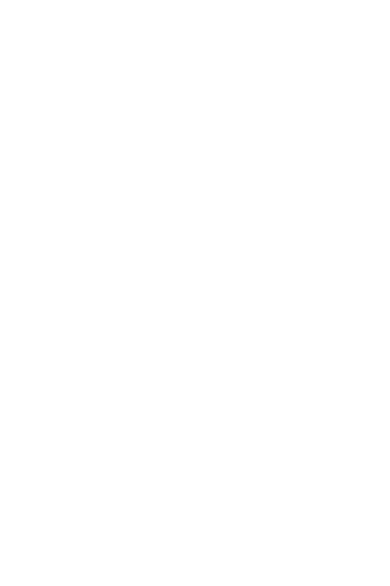
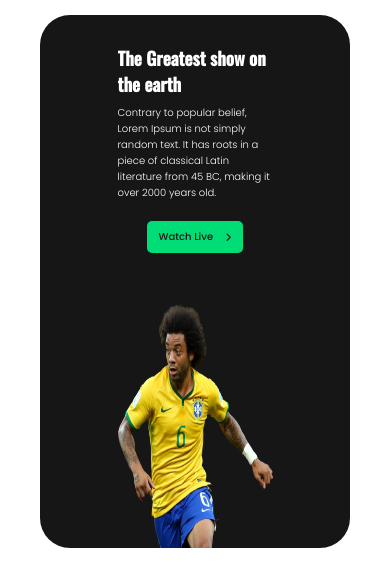
Before and after one commit to Marzan-Bin-Rahman/world-cup-fever, a plain HTML site: page index.html in a window 390 px wide. Drawn offline with nearby package versions, Linux system fonts and the light colour scheme.

Commit message:
header section done

```diff
--- a/css/style.css
+++ b/css/style.css
@@ -0,0 +1,177 @@
+/* google fonts */
+@import url('https://fonts.googleapis.com/css2?family=Oswald:wght@500&family=Poppins:wght@300;400;500;600&display=swap');
+/*
+font-family: 'Oswald', sans-serif;
+font-family: 'Poppins', sans-serif;
+*/
+
+/* global style */
+
+
+* {
+     margin: 0;
+     padding: 0;
+     box-sizing: border-box;
+     overflow-x: hidden;
+}
+
+h1 {
+     font-family: 'Oswald', sans-serif;
+}
+
+h3,
+p,
+button {
+     font-family: 'Poppins', sans-serif;
+}
+
+button {
+     cursor: pointer;
+     font-weight: 500;
+}
+
+/* styling the header */
+
+#header {
+     margin: 50px 100px;
+     display: flex;
+     height: fit-content;
+     width: fit-content;
+     background-color: #161616;
+     border-radius: 30px;
+}
+
+#header .text-container {
+     display: flex;
+     width: 50%;
+     margin: 50px;
+     flex-direction: column;
+     justify-content: center;
+     align-items: center;
+}
+
+#header .text-container h1 {
+     color: #ffffff;
+     font-size: 50px;
+}
+
+#header .text-container p {
+     font-size: 16px;
+     color: #ffffff;
+     margin-top: 20px;
+     font-weight: lighter;
+}
+
+#header .text-container button {
+     padding: 16px 25px;
+     background-color: #00dd76;
+     color: #161616;
+     border: none;
+     border-radius: 5px;
+     margin: 30px 0;
+     font-size: 20px;
+     display: flex;
+     justify-content: center;
+     align-items: center;
+}
+
+#header .text-container button i {
+     margin-left: 20px;
+}
+
+#header .header-img {
+     width: 50%;
+     display: flex;
+     align-items: flex-start;
+}
+
+#header .header-img img {
+     width: 100%;
+     height: 100%;
+}
+
+
+
+
+
+
+
+
+
+
+
+/* responsive zone */
+
+/* tablet zone */
+
+@media (max-width: 992px) {
+
+     /* tablet */
+
+     #header {
+          margin: 50px;
+     }
+
+     #header .text-container {
+          margin: 30px;
+     }
+
+     #header .text-container h1 {
+          font-size: 30px;
+     }
+
+     #header .text-container p {
+          font-size: 14px;
+          margin-top: 10px;
+     }
+
+     #header .text-container button {
+          padding: 12px;
+          margin: 20px 0;
+     }
+
+     #header .text-container button i {
+          margin-left: 12px;
+     }
+
+     #header .header-img img {
+          width: 323px;
+          height: 340px;
+     }
+
+
+}
+
+/* phone zone */
+
+@media (max-width: 588px) {
+
+     /* header */
+
+     #header {
+          flex-direction: column;
+          justify-content: center;
+          align-items: center;
+          margin: 15px 40px;
+     }
+
+     #header .text-container h1 {
+          font-size: 18px;
+     }
+
+     #header .text-container p {
+          font-size: 10px;
+          margin-top: 8px;
+     }
+
+     #header .text-container button {
+          padding: 8px 12px;
+          font-size: 10px;
+     }
+
+     #header .header-img img {
+          width: 233px;
+          height: 245px;
+     }
+
+}
--- a/index.html
+++ b/index.html
@@ -17,6 +17,33 @@
 
 <body>
 
+     <!-- header section -->
+
+     <section id="header">
+
+          <div class="text-container">
+
+               <h1>The Greatest show on the earth</h1>
+               <p>Contrary to popular belief, Lorem Ipsum is not simply
+                    random text. It has roots in a piece of classical Latin literature from 45 BC, making it over 2000
+                    years old.</p>
+               <button>Watch Live <i class="fa-solid fa-angle-right"></i></button>
+
+          </div>
+
+          <div class="header-img">
+
+               <img src="assets/Banner Image.png" alt="">
+
+          </div>
+     </section>
+
 </body>
 
 </html>
+
+<!--
+    <i class="fa-brands fa-square-facebook"></i>
+    <i class="fa-brands fa-square-instagram"></i>
+     <i class="fa-brands fa-youtube"></i>
+ -->
```
